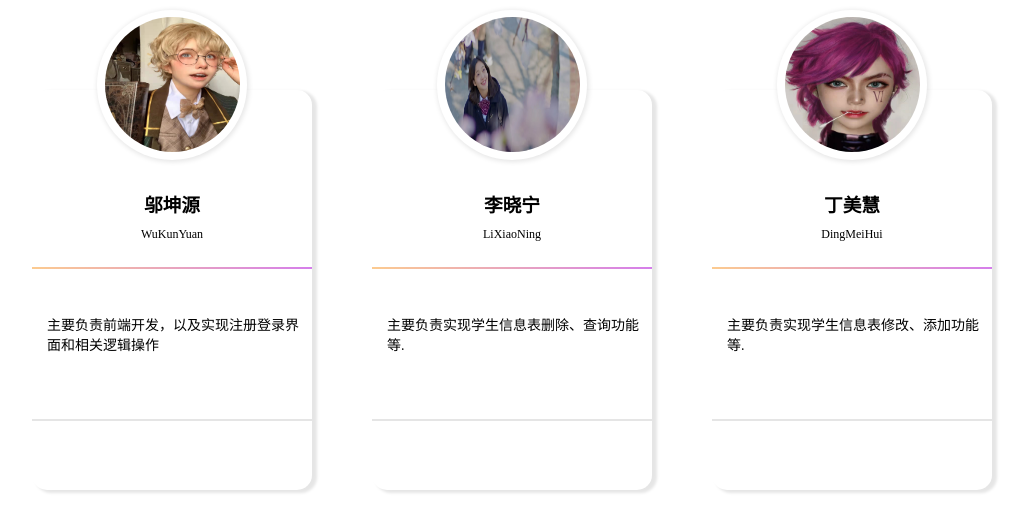
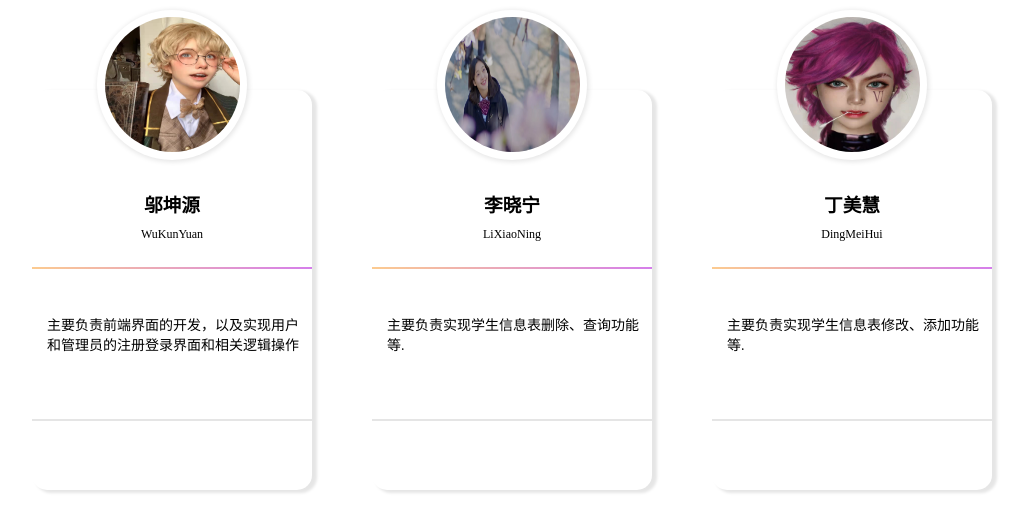
Before and after one commit to tomato-wu/BigHomework, a PHP site: page /DetailPage/introducePage.html in a window 1280 px wide. Shown: the top 532 px of the page, without its empty margins (28-1056 px from the left). Run offline with PHP 8.4, Linux system fonts and the light colour scheme.

Commit message:
修改信息

```diff
--- a/DetailPage/introducePage.html
+++ b/DetailPage/introducePage.html
@@ -17,7 +17,7 @@
             <h3>邬坤源</h3>
             <span>WuKunYuan</span>
             <div class="hr"></div>
-            <p>主要负责前端开发，以及实现注册登录界面和相关逻辑操作</p>
+            <p>主要负责前端界面的开发，以及实现用户和管理员的注册登录界面和相关逻辑操作</p>
             <div class="hr_2"></div>
 
         </li>
--- a/StudentPage.php
+++ b/StudentPage.php
@@ -5,7 +5,7 @@
   <meta charset="UTF-8">
   <meta http-equiv="X-UA-Compatible" content="IE=edge">
   <meta name="viewport" content="width=device-width, initial-scale=1.0">
-  <title>Document</title>
+  <title>学生个人信息界面</title>
 </head>
 
 <body>
```
Also changed, not shown: sql/information.sql (line endings or trailing spaces).
